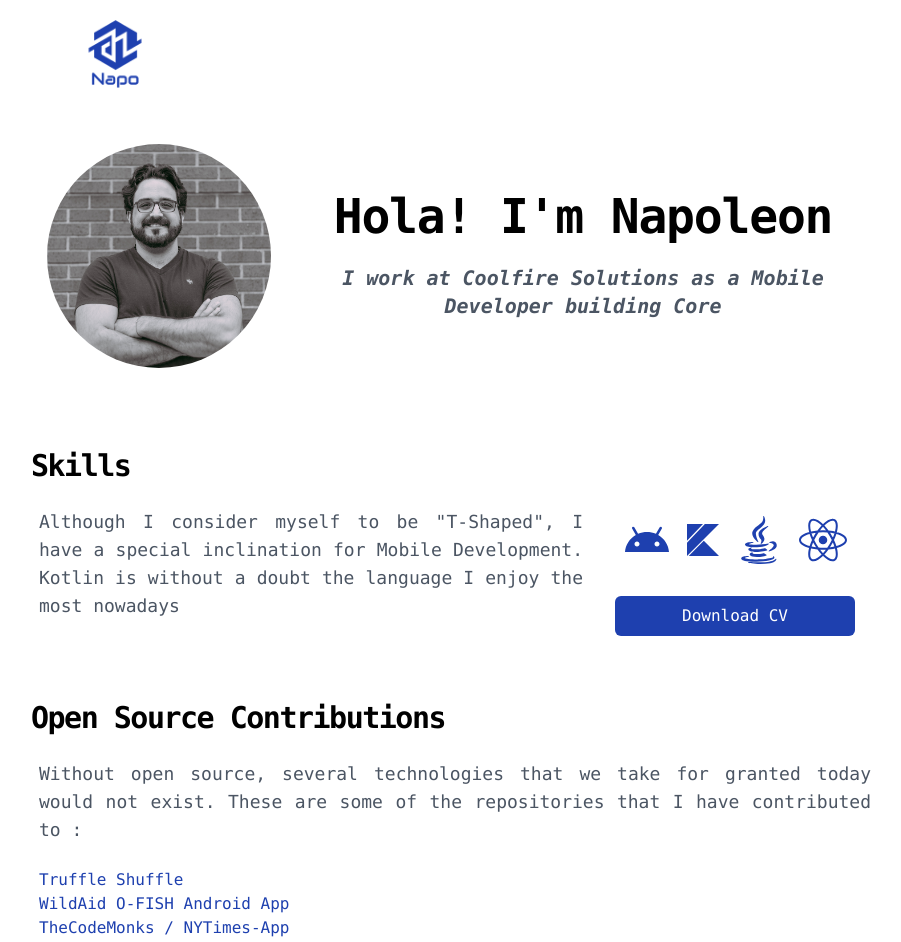
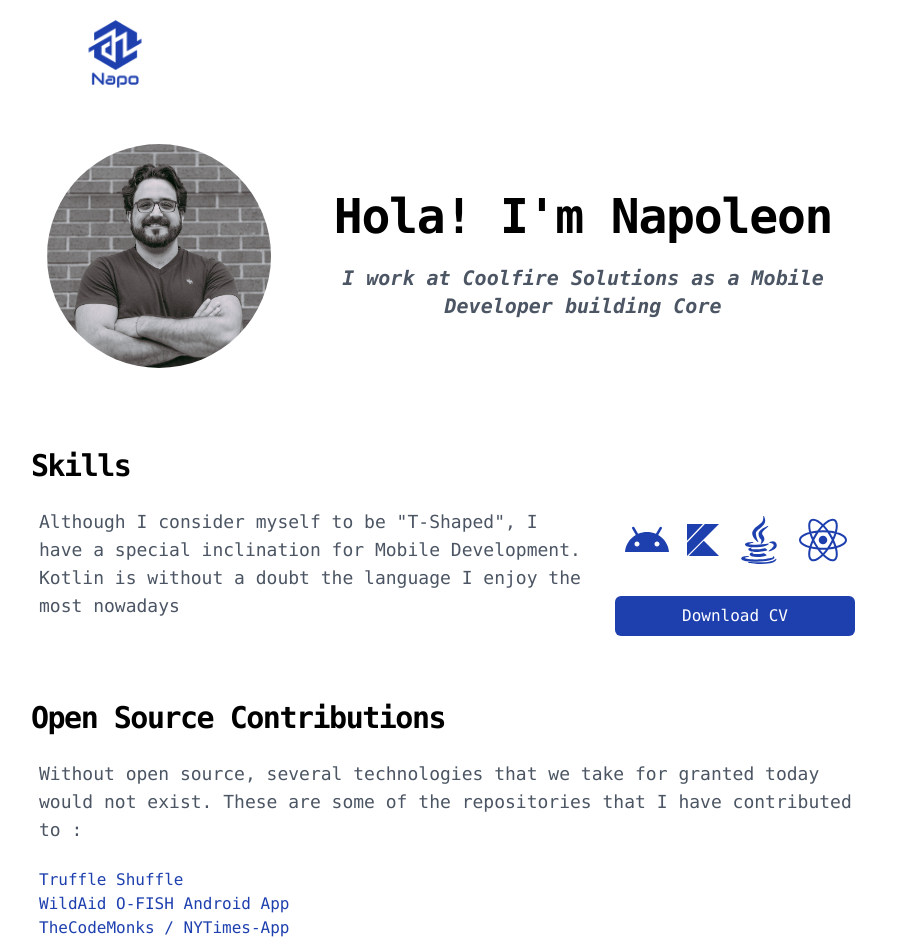
Before and after one commit to cfsnsalazar/Personal_Website, a Next.js app: page / in a window 1280 px wide. Shown: the top 942 px of the page, without its empty margins (185-1086 px from the left). Built offline with nearby package versions, Linux system fonts and the light colour scheme.

Commit message:
remove text justfiy

```diff
--- a/pages/index.tsx
+++ b/pages/index.tsx
@@ -27,7 +27,7 @@ export function Home(): ReactElement {
             <section className="text-xl leading-7 mt-12 mb-12 mr-6 ml-6">
                 <h1 className="text-3xl leading-12 text-left tracking-tighter font-bold">Skills</h1>
                 <div className="sm:flex mb-16">
-                    <p className="mx-auto text-lg text-gray-600 text-justify mt-6 ml-2 mr-2">
+                    <p className="mx-auto text-lg text-gray-600 mt-6 ml-2 mr-2">
                         {`Although I consider myself to be "T-Shaped", I have a special inclination for Mobile Development. Kotlin is without a doubt the language I enjoy the most nowadays `}
                     </p>
                     <div className="flex flex-col">
@@ -141,7 +141,7 @@ export function Home(): ReactElement {
             <section className="text-xl leading-7 mt-12 mb-16 mr-6 ml-6">
                 <h1 className="text-3xl leading-12 text-left tracking-tighter font-bold">Open Source Contributions </h1>
 
-                <p className=" mx-auto text-lg text-gray-600 text-justify mt-6 ml-2 mr-2">
+                <p className=" mx-auto text-lg text-gray-600 mt-6 ml-2 mr-2">
                     {`Without open source, several technologies that we take for granted today would not exist.
                     These are some of the repositories that I have contributed to : `}
                 </p>
```
